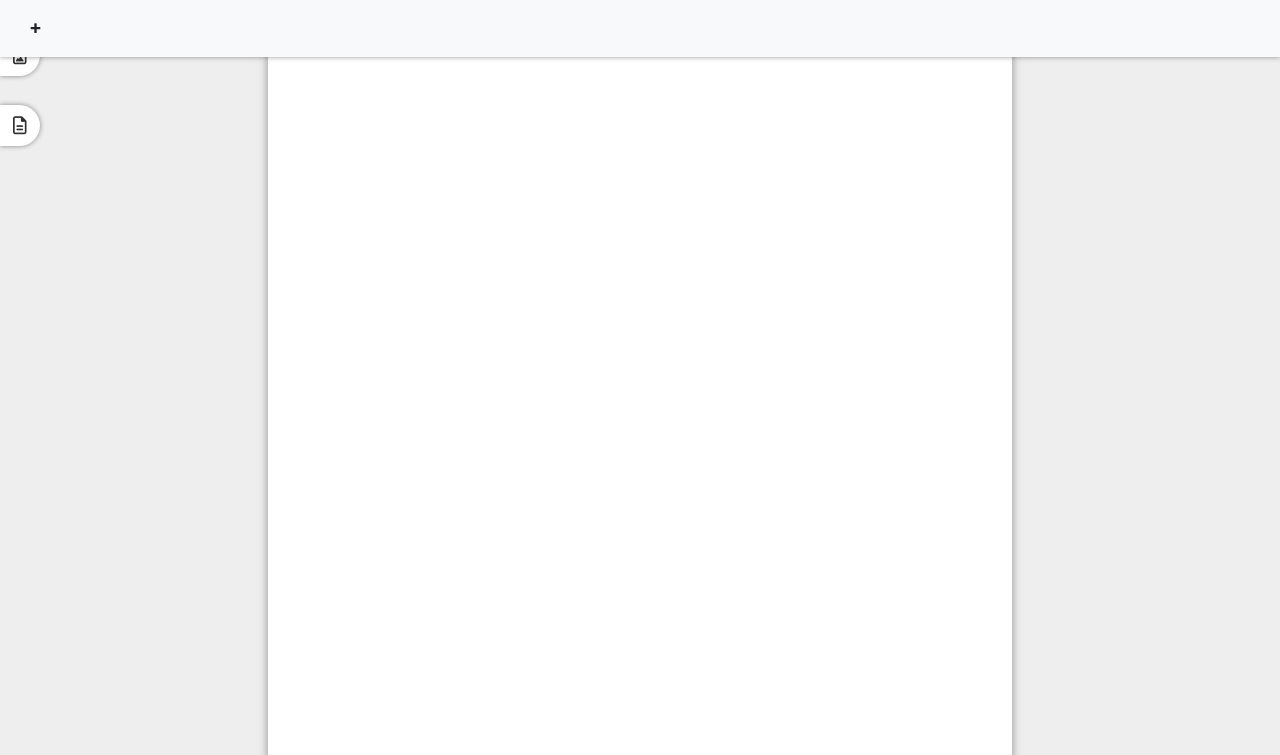
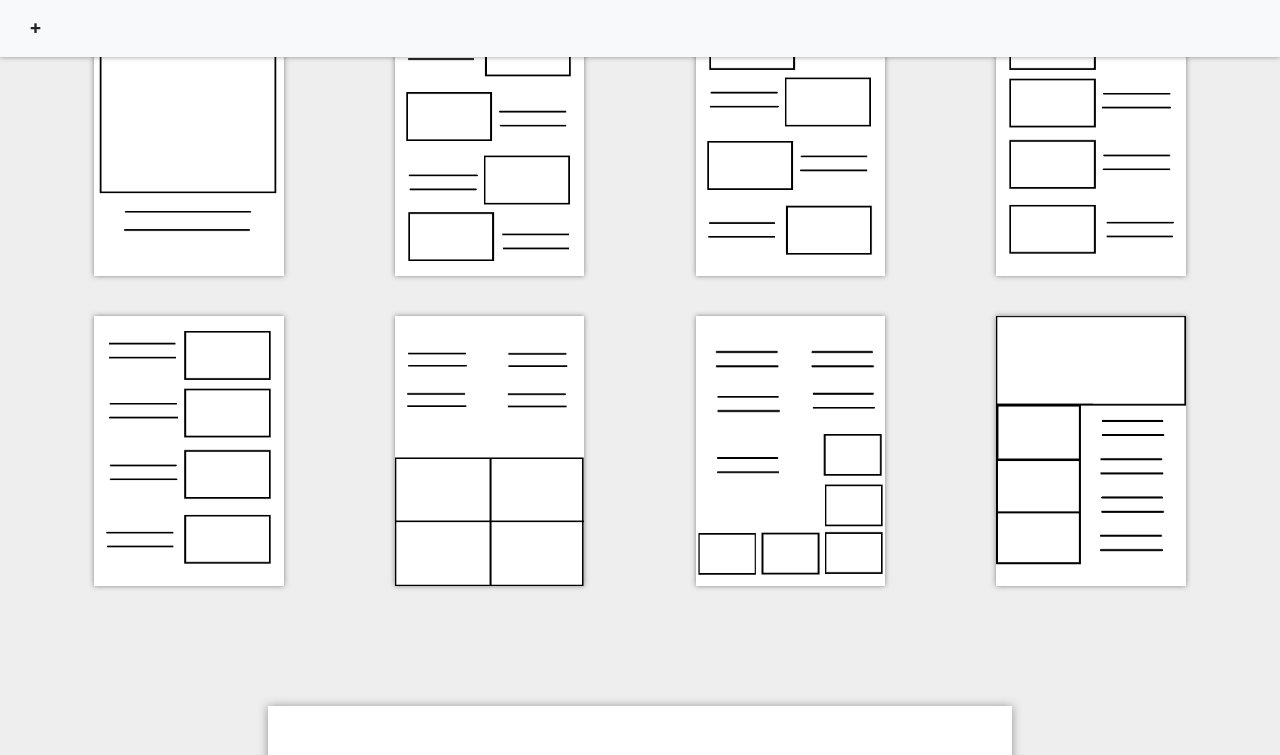
Before and after one commit to kmet-k/PhuketFood, a plain HTML site: page menu.html in a window 1280 px wide. Both pictures are taken after a click on the button "OK". Shown: the part 45-800 px from the top of the page. Drawn offline with nearby package versions, Linux system fonts and the light colour scheme; a web font is replaced by a local one.

Commit message:
Add template ui

```diff
--- a/menu.css
+++ b/menu.css
@@ -266,3 +266,19 @@ body{
     .textbox{
         text-align: justify;
     }
+    .template{
+        margin-top: 4%;
+        margin-right: 3%;
+        margin-left: 3%;
+
+    }
+    .templateItem{
+        width: 70%;
+        height: auto;
+        margin: auto;
+        box-shadow: 0px 0px 5px 0px rgba(30, 30, 30, .5);
+
+    }
+    .col-3{
+        text-align: center;
+    }
--- a/menu.html
+++ b/menu.html
@@ -14,7 +14,7 @@
   <script src="https://ajax.googleapis.com/ajax/libs/jquery/1.11.2/jquery.min.js"></script>
   <script src="https://files.codepedia.info/files/uploads/iScripts/html2canvas.js"></script>
   <script src="https://cdnjs.cloudflare.com/ajax/libs/html2canvas/0.4.1/html2canvas.min.js"></script>
-  <link rel="stylesheet" href="https://code.jquery.com/ui/1.11.4/themes/smoothness/jquery-ui.min.css"/>
+  <link rel="stylesheet" href="https://code.jquery.com/ui/1.11.4/themes/smoothness/jquery-ui.min.css" />
   <link
     href="https://fonts.googleapis.com/css2?family=Charm&family=Chonburi&family=Kanit&family=Pattaya&family=Sarabun&family=Sriracha&family=Thasadith:wght@700&display=swap"
     rel="stylesheet">
@@ -27,8 +27,8 @@
 
     <img src="https://icons.iconarchive.com/icons/icons8/windows-8/512/Editing-Text-icon.png" id="textIcon"
       class="textIcon">
-    <button type="button" class="load btn" style="margin-left: auto;" data-toggle="modal" data-target="#modalDownload" onclick="preview()">
-      <!-- data-toggle="modal" data-target="#modalDownload" -->
+    <button type="button" class="load btn" style="margin-left: auto;" data-toggle="modal" data-target="#modalDownload"
+      onclick="preview()">
       <i class="fas fa-download"></i>
     </button>
 
@@ -36,6 +36,12 @@
     <label class="zoom">100</label>
     <button type="button" class="zoom-in btn"> + </button>
   </nav>
+
+  <div class="template row">
+    <!-- <div class="col-3 " style="margin-bottom: 40px;">
+      <img src="Tp_Ver/V0.png" class="templateItem">
+    </div> -->
+  </div>
 
   <button type="button" id="toolIcon" class="tool btn">
     <i class="far fa-file-image"></i>
@@ -166,7 +172,7 @@
         <div class="modal-header">
           <h5 class="modal-title" id="exampleModalLongTitle">Preview</h5>
           <a id="loadBtn" href="#"><i class="fas fa-download" style="margin-left: 5px;"></i></a>
-            <!-- data-toggle="modal" data-target="#modalDownload" -->
+          <!-- data-toggle="modal" data-target="#modalDownload" -->
 
           </button>
           <button type="button" class="close" data-dismiss="modal" aria-label="Close">
@@ -192,7 +198,6 @@
   <script src="menu.js"></script>
   <!-- <script src="https://ajax.googleapis.com/ajax/libs/jquery/2.1.1/jquery.min.js"></script> -->
   <script src="https://code.jquery.com/ui/1.12.1/jquery-ui.js"></script>
-
   <!-- <script src="https://code.jquery.com/jquery-3.3.1.slim.min.js" integrity="sha384-q8i/X+965DzO0rT7abK41JStQIAqVgRVzpbzo5smXKp4YfRvH+8abtTE1Pi6jizo" crossorigin="anonymous"></script> -->
   <script type="text/javascript" src="https://code.jquery.com/ui/1.12.1/jquery-ui.min.js"></script>
   <script src="https://cdnjs.cloudflare.com/ajax/libs/popper.js/1.14.7/umd/popper.min.js"
--- a/menu.js
+++ b/menu.js
@@ -22,10 +22,10 @@ $(document).ready(function() {
     });
 
     $('.ok').click(function() {
-        $('#bin').show()
-        $('#toolIcon').show()
-        $('#textTool').show()
-
+        // $('#bin').show()
+        // $('#toolIcon').show()
+        // $('#textTool').show()
+        $('.template').show()
 
         var size = $('.size').val();
         var rayout = $('.rayout').val();
@@ -42,6 +42,13 @@ $(document).ready(function() {
                     dropText()
                 }
             });
+
+            for (let index = 0; index < 8; index++) {
+                var item = `<div class="col-3 " id="template" style="margin-bottom: 40px;">
+                                <img src="Tp_Ver/V${index}.png" class="templateItem" >
+                            </div>`
+                            $('.template').append(item)
+            }
 
         }else{
             paper.forEach(element => {
@@ -119,6 +126,13 @@ $(document).ready(function() {
             numCountText()
             dropText()
         }
+    });
+
+    $( "body" ).delegate( ".templateItem", "click", function( event ) {
+        $('#bin').show()
+        $('#toolIcon').show()
+        $('#textTool').show()
+        $('.template').hide()
     });
 
 
```
Also changed, not shown: Tp_Ver/V0.png (added), Tp_Ver/V1.png (added), Tp_Ver/V2.png (added), Tp_Ver/V3.png (added), Tp_Ver/V4.png (added), Tp_Ver/V5.png (added), Tp_Ver/V6.png (added), Tp_Ver/V7.png (added).
